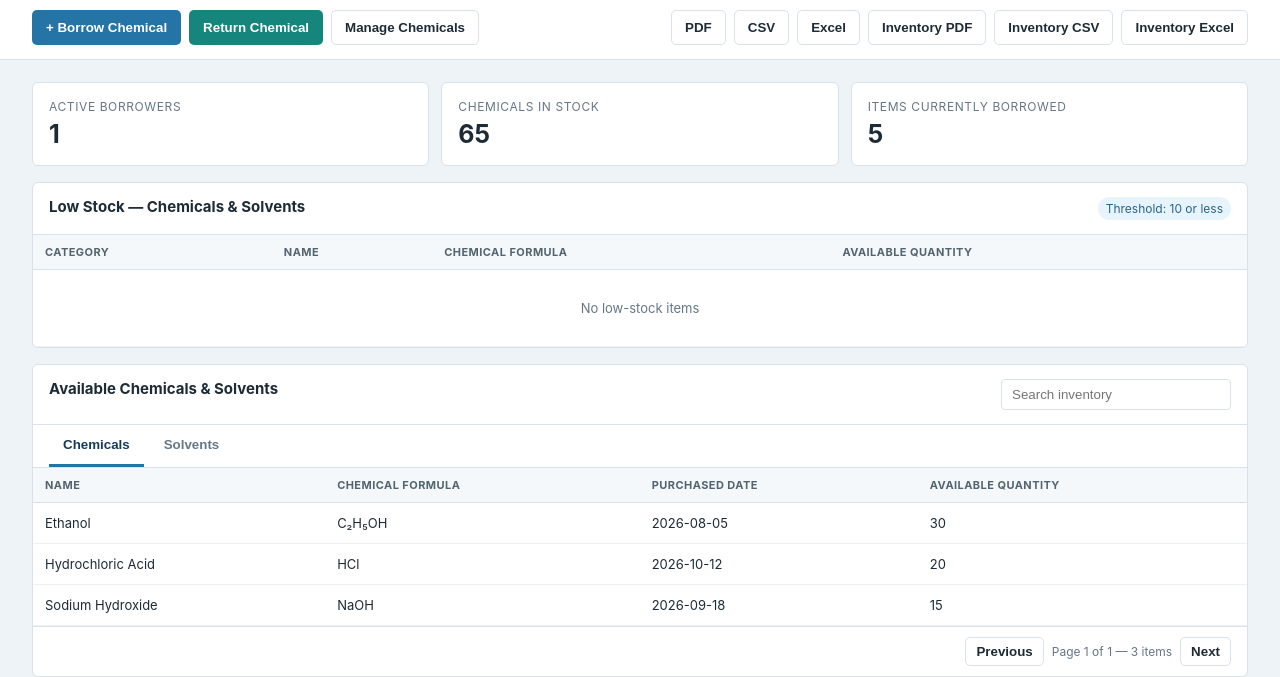
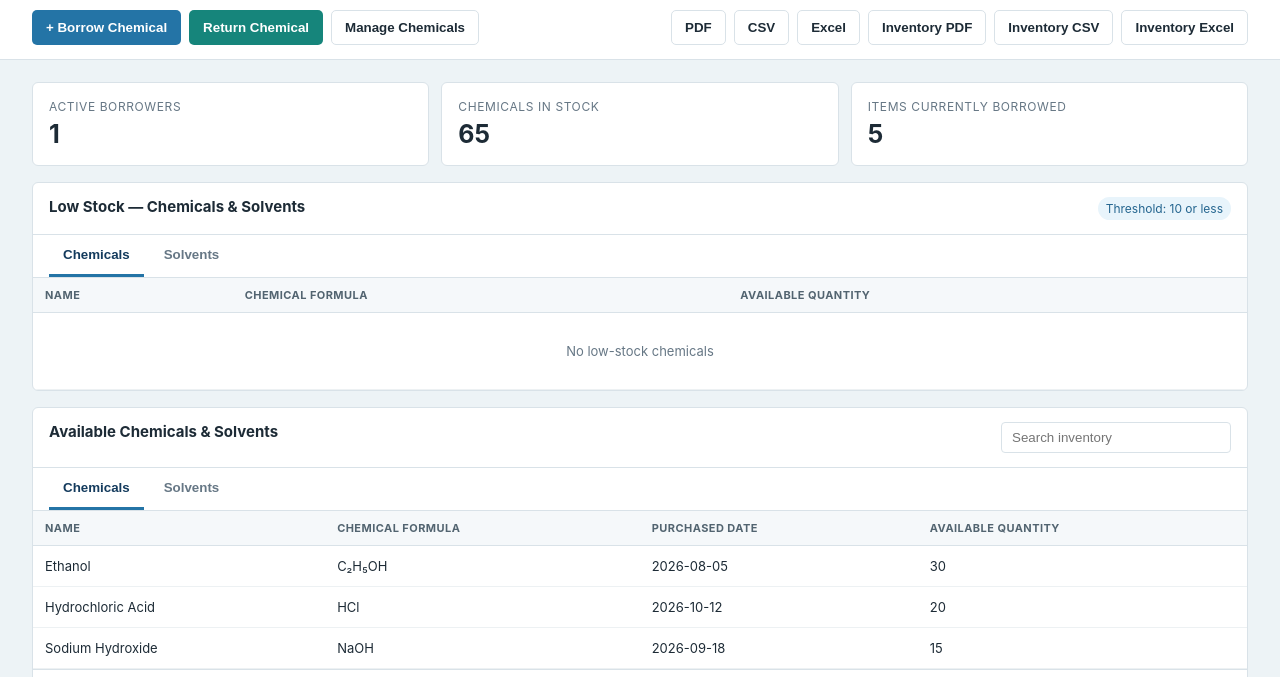
Before and after one commit to mohanram123/chemical-library-system, a plain HTML site: page index.html in a window 1280 px wide. Shown: the part 64-741 px from the top of the page. Drawn offline with Linux system fonts and the light colour scheme.

Commit message:
Add low stock tabs and fix borrowing records

```diff
--- a/index.html
+++ b/index.html
@@ -17,7 +17,7 @@
 </div>
 <main>
   <section class="summary"><div class="card"><span>Active Borrowers</span><strong id="borrowerCount">0</strong></div><div class="card"><span>Chemicals in Stock</span><strong id="stockCount">0</strong></div><div class="card"><span>Items Currently Borrowed</span><strong id="borrowedCount">0</strong></div></section>
-  <section class="table-wrap"><div class="table-title"><h2>Low Stock — Chemicals & Solvents</h2><span class="badge">Threshold: 10 or less</span></div><table><thead><tr><th>Category</th><th>Name</th><th>Chemical Formula</th><th>Available Quantity</th></tr></thead><tbody id="lowStockTable"></tbody></table></section>
+  <section class="table-wrap"><div class="table-title"><h2>Low Stock — Chemicals & Solvents</h2><span class="badge">Threshold: 10 or less</span></div><div class="inventory-tabs"><button class="inventory-tab active" id="lowChemicalTab" onclick="setLowStockCategory('Chemical')">Chemicals</button><button class="inventory-tab" id="lowSolventTab" onclick="setLowStockCategory('Solvent')">Solvents</button></div><table><thead><tr><th>Name</th><th>Chemical Formula</th><th>Available Quantity</th></tr></thead><tbody id="lowStockTable"></tbody></table></section>
   <section class="table-wrap" style="margin-top:16px"><div class="table-title"><h2>Available Chemicals & Solvents</h2><input class="search" id="inventorySearch" placeholder="Search inventory" oninput="setInventorySearch()"></div><div class="inventory-tabs"><button class="inventory-tab active" id="chemicalTab" onclick="setInventoryCategory('Chemical')">Chemicals</button><button class="inventory-tab" id="solventTab" onclick="setInventoryCategory('Solvent')">Solvents</button></div><table><thead><tr><th>Name</th><th>Chemical Formula</th><th>Purchased Date</th><th>Available Quantity</th></tr></thead><tbody id="inventoryTable"></tbody></table><div class="pagination"><button class="secondary" id="inventoryPrev" onclick="changeInventoryPage(-1)">Previous</button><span class="page-status" id="inventoryPageStatus"></span><button class="secondary" id="inventoryNext" onclick="changeInventoryPage(1)">Next</button></div></section>
   <section class="table-wrap" style="margin-top:16px"><div class="table-title"><h2>Active Borrowings</h2><input class="search" id="search" placeholder="Search borrower or chemical"></div><table><thead><tr><th>IC No</th><th>Name</th><th>Section</th><th>Designation</th><th>Chemical</th><th>Quantity</th><th>Borrowing Date</th><th>Action</th></tr></thead><tbody id="borrowTable"></tbody></table></section>
 </main>
@@ -39,6 +39,7 @@
 
   let db=null,editingChemical=null;
   let inventoryCategory="Chemical";
+  let lowStockCategory="Chemical";
   let inventoryPage=1;
   const inventoryPageSize=10;
   let chemicals=[{id:"demo1",name:"Hydrochloric Acid",formula:"HCl",purchasedDate:"2026-10-12",quantity:20},{id:"demo2",name:"Sodium Hydroxide",formula:"NaOH",purchasedDate:"2026-09-18",quantity:15},{id:"demo3",name:"Ethanol",formula:"C₂H₅OH",purchasedDate:"2026-08-05",quantity:30}];
@@ -67,7 +68,7 @@
     const load=async n=> (await getDocs(collection(db,n))).docs.map(d=>({id:d.id,...d.data()}));
     chemicals=await load("chemicals");
     await seedImportedInventory();
-    personnel=await load("personnel");borrows=(await load("borrowingRecords")).filter(x=>x.active);returns=await load("returnRecords");
+    personnel=await load("personnel");borrows=(await load("borrowingRecords")).filter(x=>x.active!==false);returns=await load("returnRecords");
   }
 
   async function seedImportedInventory(){
@@ -91,9 +92,19 @@
   function refreshSummary(){document.getElementById("borrowerCount").textContent=new Set(borrows.map(x=>x.icNo)).size;document.getElementById("stockCount").textContent=chemicals.reduce((n,x)=>n+(Number(x.quantity)||0),0);document.getElementById("borrowedCount").textContent=borrows.reduce((n,x)=>n+(Number(x.quantity)||0),0)}
 
   function refreshLowStock(){
-    const low=[...chemicals].filter(x=>Number(x.quantity)<=10).sort((a,b)=>Number(a.quantity)-Number(b.quantity)||String(a.name).localeCompare(String(b.name)));
-    document.getElementById("lowStockTable").innerHTML=low.length?low.map(x=>`<tr><td><span class="badge">${esc(x.category||"Chemical")}</span></td><td>${esc(x.name)}</td><td>${esc(x.formula||"—")}</td><td><strong>${x.quantity}</strong></td></tr>`).join(""):`<tr><td colspan="4" class="empty">No low-stock items</td></tr>`;
+    const low=[...chemicals]
+      .filter(x=>(x.category||"Chemical")===lowStockCategory)
+      .filter(x=>Number(x.quantity)<=10)
+      .sort((a,b)=>Number(a.quantity)-Number(b.quantity)||String(a.name).localeCompare(String(b.name)));
+    document.getElementById("lowStockTable").innerHTML=low.length?low.map(x=>`<tr><td>${esc(x.name)}</td><td>${esc(x.formula||"—")}</td><td><strong>${x.quantity}</strong></td></tr>`).join(""):`<tr><td colspan="3" class="empty">No low-stock ${lowStockCategory.toLowerCase()}s</td></tr>`;
   }
+
+  window.setLowStockCategory=category=>{
+    lowStockCategory=category;
+    document.getElementById("lowChemicalTab").classList.toggle("active",category=== "Chemical");
+    document.getElementById("lowSolventTab").classList.toggle("active",category=== "Solvent");
+    refreshLowStock();
+  };
 
   function getInventoryRows(){
     const q=(document.getElementById("inventorySearch")?.value||"").toLowerCase().normalize("NFKC").trim();
```
